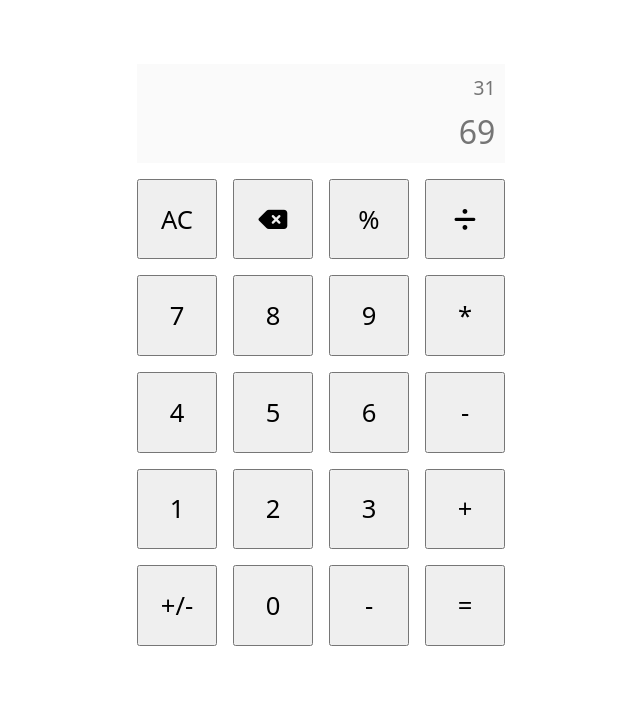
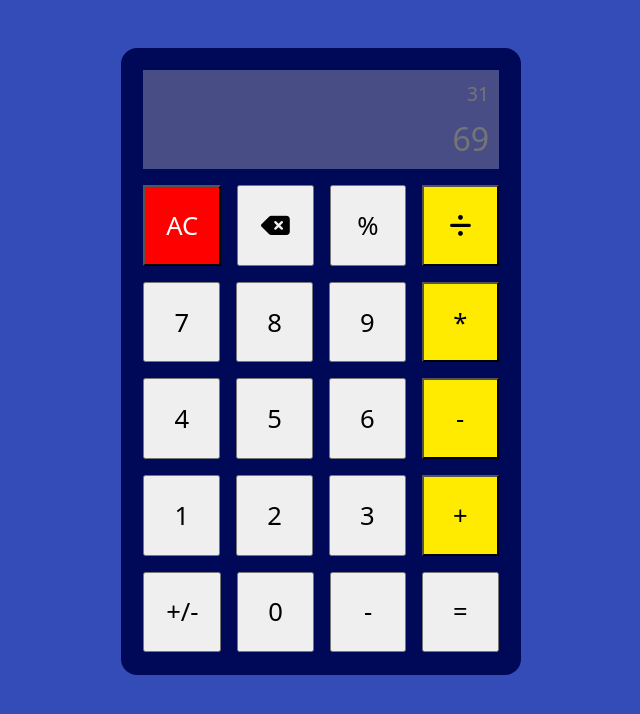
Before and after one commit to OguzhanKadakal/odin-project-calculator, a plain HTML site: page index.html in a window 1280 px wide. Shown: the whole page, without its empty margins (319-959 px from the left). Drawn offline with Linux system fonts and the light colour scheme.

Commit message:
Add colors to elements

```diff
--- a/index.html
+++ b/index.html
@@ -15,8 +15,8 @@
             <input id="display-bottom" class="display-screen" type="text" disabled placeholder="69">
         </div>
         <div id="button-container">
-            <button id="allClear" class="btn delete">AC</button>
-            <button id="deleteArrow" class="btn delete"><i class="fa-solid fa-delete-left"></i></button>
+            <button id="allClear" class="btn">AC</button>
+            <button id="deleteArrow" class="btn"><i class="fa-solid fa-delete-left"></i></button>
             <button id="modular" class="btn modular">%</button>
             <button id="divide" class="btn operator"><i class="fa-solid fa-divide"></i></button>
 
--- a/styles.css
+++ b/styles.css
@@ -1,3 +1,11 @@
+:root {
+    --primary-dark: #000957;
+    --primary-light: #344CB7;
+    --secondary: #FFEB00;
+    --dark: #030303;
+    --white: white;
+    --red: red;
+}
 
 * {
     box-sizing: border-box;
@@ -6,12 +14,8 @@
     font-family: system-ui, -apple-system, BlinkMacSystemFont, 'Segoe UI', Roboto, Oxygen, Ubuntu, Cantarell, 'Open Sans', 'Helvetica Neue', sans-serif;
 }
 
-:root {
-    --primary-dark: #000957;
-    --primary-light: #344CB7;
-    --secondary: #FFEB00;
-    --dark: #030303;
-    --white: white;
+body {
+    background-color: var(--primary-light);
 }
 
 #calculator {
@@ -21,7 +25,9 @@
     max-width: 400px;
     margin: 3rem auto;
     gap: 1rem;
-    padding: 1rem;
+    padding: 1.4rem;
+    background-color: var(--primary-dark);
+    border-radius: 1rem;
 }
 
 /*Display Screen*/
@@ -41,6 +47,7 @@
     width: 100%;
     border: none;
     padding: 0.6rem;
+
 }
 
 #display-top {
@@ -70,4 +77,15 @@
     padding: 1.3rem;
     font-size: 1.6em;
     text-align: center;
+    cursor: pointer;
+    outline-offset: 4px;
 }
+
+.btn.operator {
+    background-color: var(--secondary);
+}
+
+#allClear {
+    background-color: var(--red);
+    color: var(--white);
+}
```
